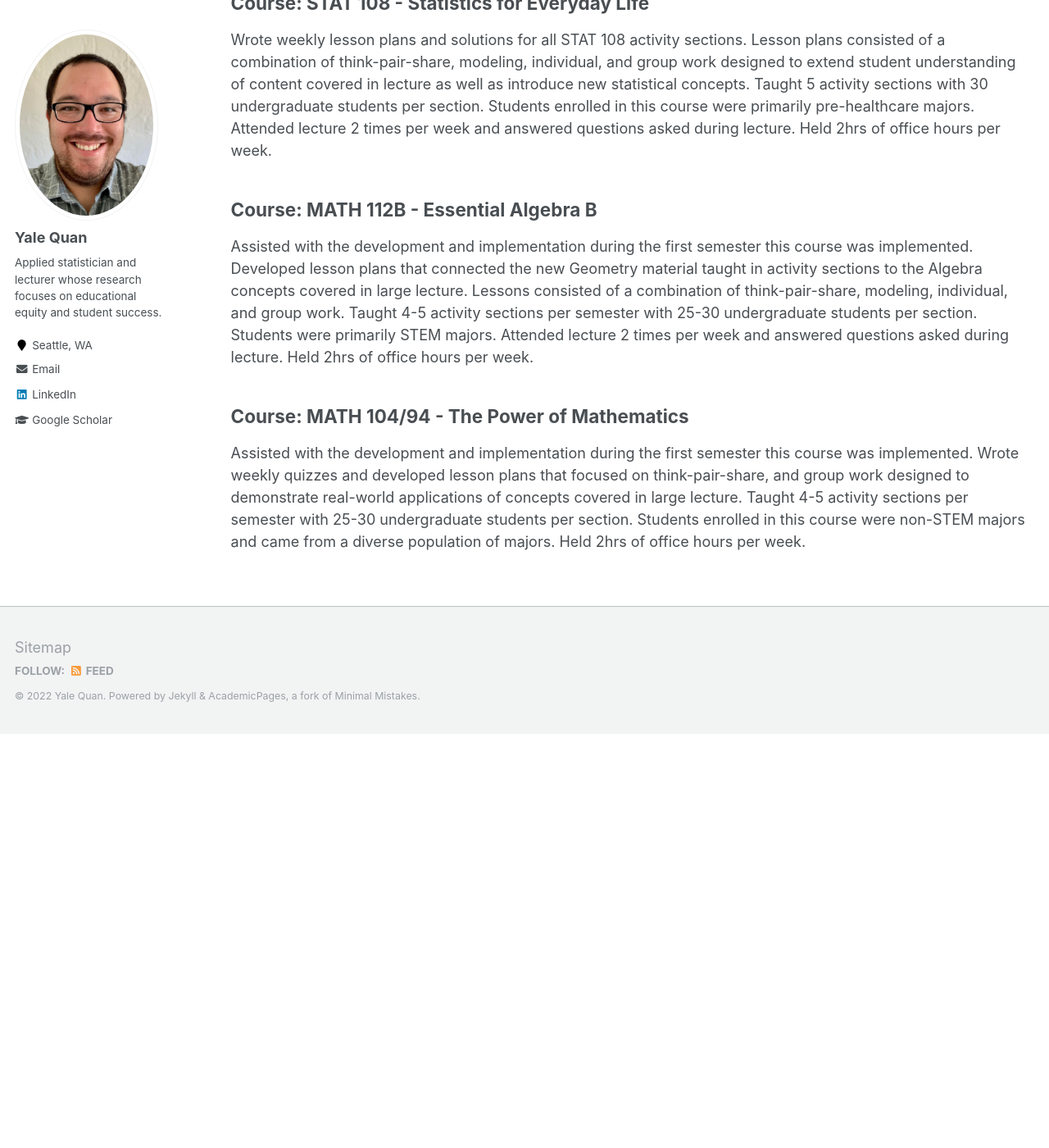
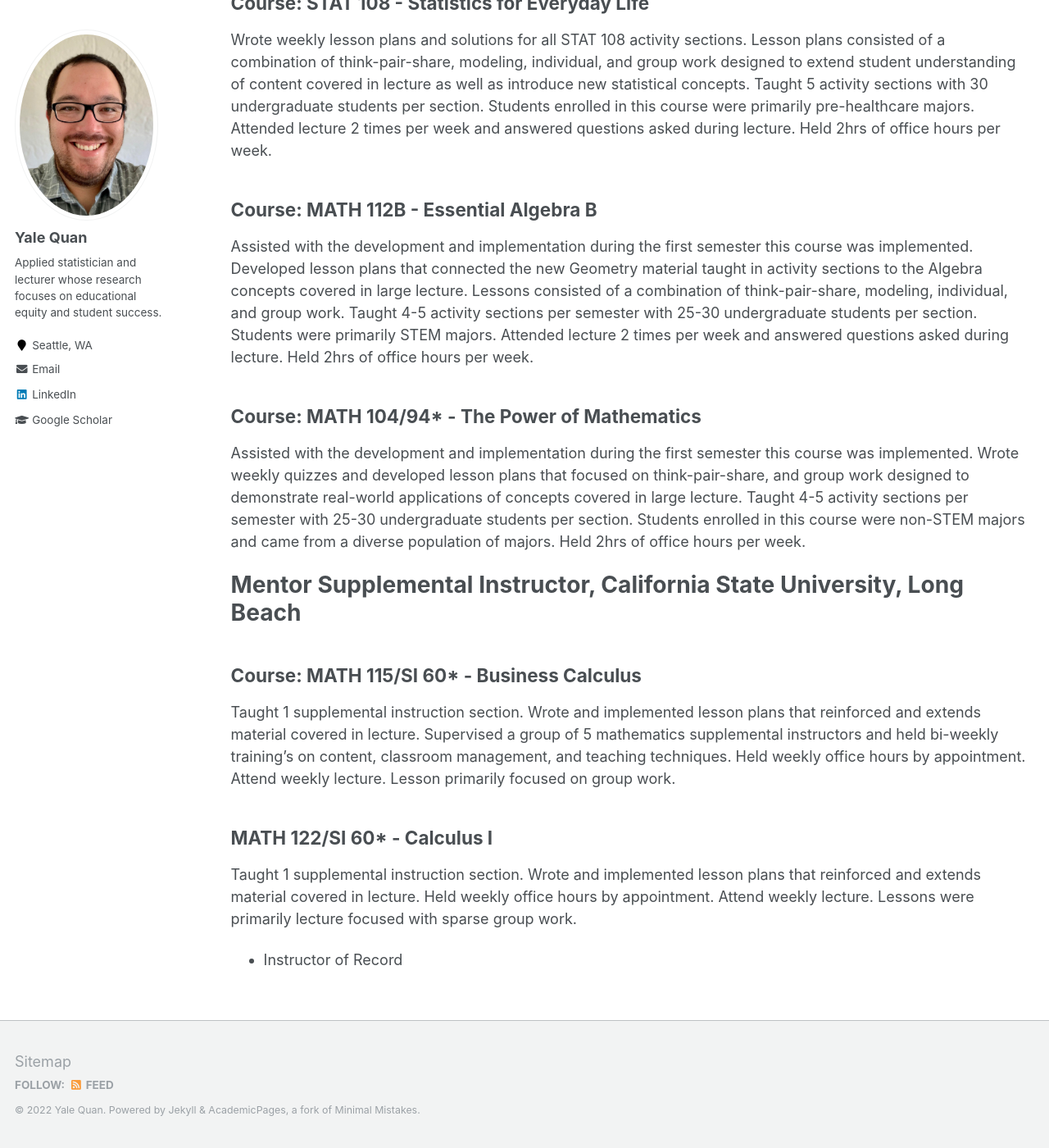
Before and after one commit to yalequan/yalequan.github.io, a Jekyll site: the page built from _pages/teaching-experience.md, in a window 1280 px wide and 1400 px high, scrolled down 931 px. Shown: the whole window at 82% size. Built offline with Jekyll 4.4.1, drawn with Linux system fonts in a browser that asks for light colours; before the commit the page ends 1826 px from its top, so only the background shows below that; some of the changed text lies outside the part shown.

Commit message:
Update teaching-experience.md

```diff
--- a/_pages/teaching-experience.md
+++ b/_pages/teaching-experience.md
@@ -17,7 +17,7 @@ Teach up to 100 undergraduate students per quarter. Students enrolled in this co
 # Lecturer, California State University, Long Beach
 *Department of Mathematics and Statistics*
 
-## Course: STAT 108 - Statistics for Everyday Life
+## Course: STAT 108* - Statistics for Everyday Life
 
 Taught large lecture and 1 activity section. Collaborated with a team of lecturers and professors to update course material and discuss learning objectives. Course content includes exploratory data analysis, methods of visualizing data, descriptive statistics, misuse and manipulation of data in statistical analysis, probability, binomial and normal distributions, confidence intervals, hypothesis testing, correlation and regression, contingency tables.
 
@@ -31,6 +31,18 @@ Wrote weekly lesson plans and solutions for all STAT 108 activity sections. Less
 
 Assisted with the development and implementation during the first semester this course was implemented. Developed lesson plans that connected the new Geometry material taught in activity sections to the Algebra concepts covered in large lecture. Lessons consisted of a combination of think-pair-share, modeling, individual, and group work. Taught 4-5 activity sections per semester with 25-30 undergraduate students per section. Students were primarily STEM majors. Attended lecture 2 times per week and answered questions asked during lecture. Held 2hrs of office hours per week.
 
-## Course: MATH 104/94 - The Power of Mathematics
+## Course: MATH 104/94* - The Power of Mathematics
 
 Assisted with the development and implementation during the first semester this course was implemented. Wrote weekly quizzes and developed lesson plans that focused on think-pair-share, and group work designed to demonstrate real-world applications of concepts covered in large lecture. Taught 4-5 activity sections per semester with 25-30 undergraduate students per section. Students enrolled in this course were non-STEM majors and came from a diverse population of majors. Held 2hrs of office hours per week.
+
+# Mentor Supplemental Instructor, California State University, Long Beach
+
+## Course: MATH 115/SI 60* - Business Calculus
+
+Taught 1 supplemental instruction section. Wrote and implemented lesson plans that reinforced and extends material covered in lecture.  Supervised a group of 5 mathematics supplemental instructors and held bi-weekly training's on content, classroom management, and teaching techniques.  Held weekly office hours by appointment.  Attend weekly lecture.  Lesson primarily focused on group work.
+
+## MATH 122/SI 60* -  Calculus I
+
+Taught 1 supplemental instruction section. Wrote and implemented lesson plans that reinforced and extends material covered in lecture.  Held weekly office hours by appointment.  Attend weekly lecture.  Lessons were primarily lecture focused with sparse group work.
+
+* Instructor of Record
```
